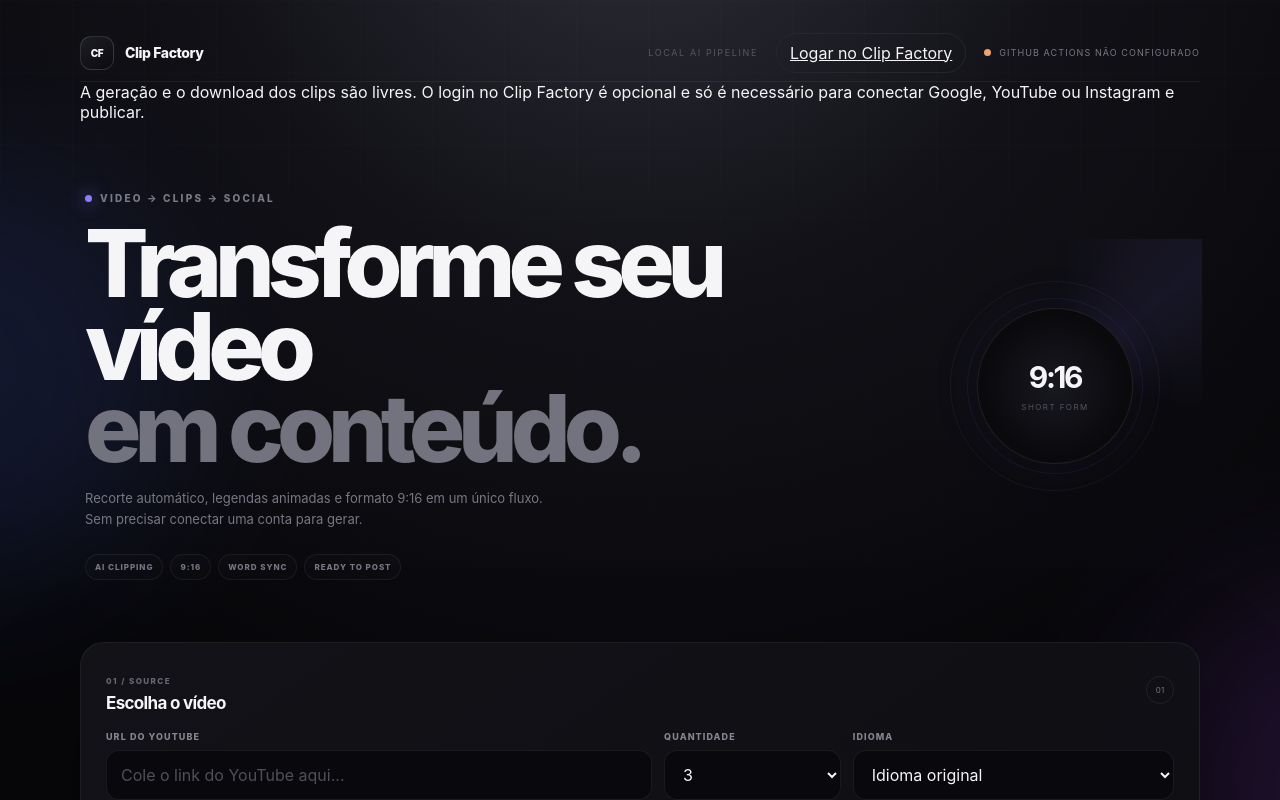
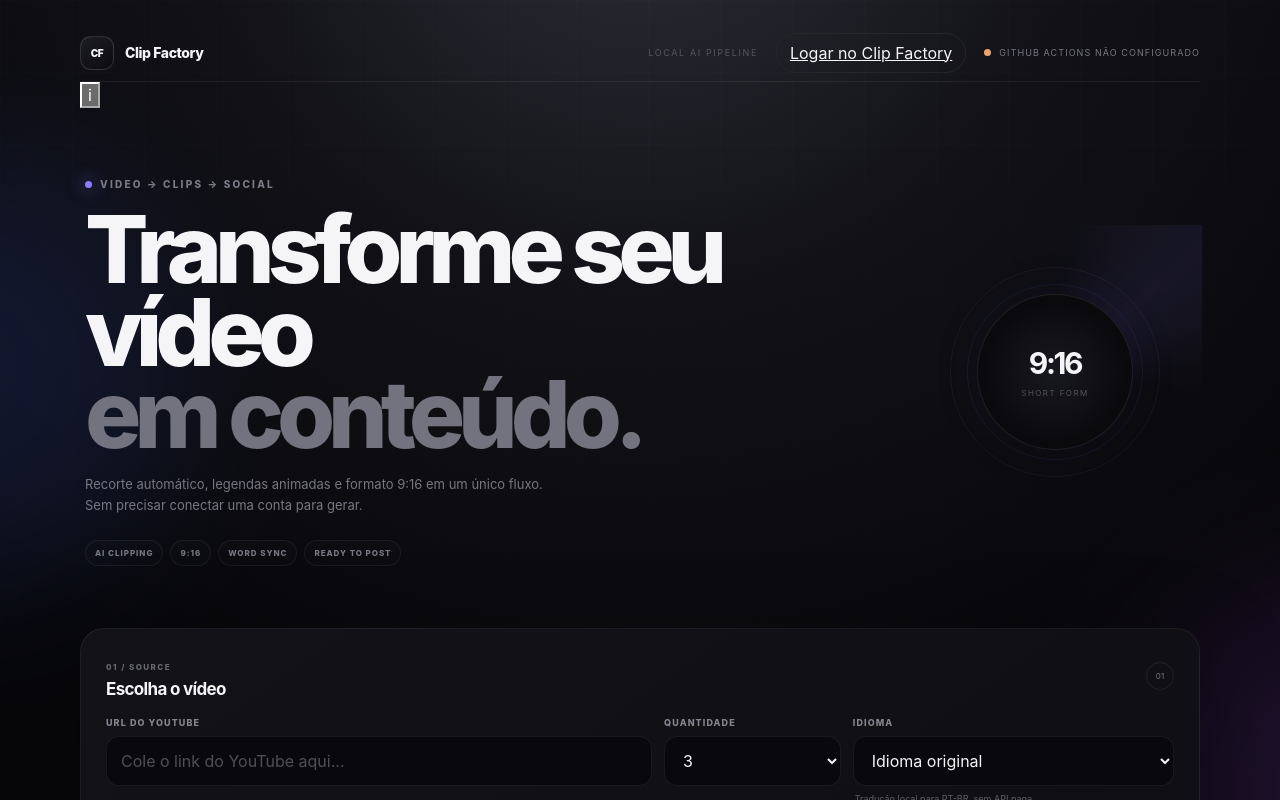
Before and after one commit to mykaelandradee/clip-factory, a Next.js app in the folder web/: page / in a window 1280 px wide. Shown: the top 800 px of the page. Built offline with nearby package versions, Linux system fonts and the light colour scheme; no server answers.

Commit message:
Clarify Clip Factory session and hide guest login note

```diff
--- a/web/app/page.tsx
+++ b/web/app/page.tsx
@@ -51,6 +51,7 @@ export default function Home() {
   const [submitting, setSubmitting] = useState(false);
   const [youtubeConnected, setYoutubeConnected] = useState(false);
   const [instagramConnected, setInstagramConnected] = useState(false);
+  const [showAuthInfo, setShowAuthInfo] = useState(false);
   const [user, setUser] = useState<User | null>(null);
   const [authLoading, setAuthLoading] = useState(true);
   const [authMessage, setAuthMessage] = useState("");
@@ -343,7 +344,7 @@ export default function Home() {
                     <span className={`cf-yt-dot ${instagramConnected ? "connected" : ""}`} />
                     {instagramConnected ? "Instagram conectado" : "Conectar Instagram"}
                   </a>
-                  <span className="cf-account-label" title={user.email || "Conta Google"}>Google conectado</span>
+                  <span className="cf-account-label" title={user.email || "Conta do Clip Factory"}>Clip Factory conectado</span>
                   <button type="button" className="cf-auth-button" onClick={signOut}>Sair</button>
                 </>
               )}
@@ -354,7 +355,10 @@ export default function Home() {
 
         {authMessage && <div className="cf-auth-message">{authMessage}</div>}
         {!user && !authLoading && (
-          <div className="cf-auth-hint">A geração e o download dos clips são livres. O login no Clip Factory é opcional e só é necessário para conectar Google, YouTube ou Instagram e publicar.</div>
+          <button type="button" className="cf-auth-info" onClick={() => setShowAuthInfo((value) => !value)} aria-label="Informações sobre o login">
+            <span>i</span>
+            {showAuthInfo && <span className="cf-auth-info-popover">A geração e o download dos clips são livres. O login no Clip Factory é opcional e só é necessário para conectar Google, YouTube ou Instagram e publicar.</span>}
+          </button>
         )}
 
         <section className="cf-hero">
```
